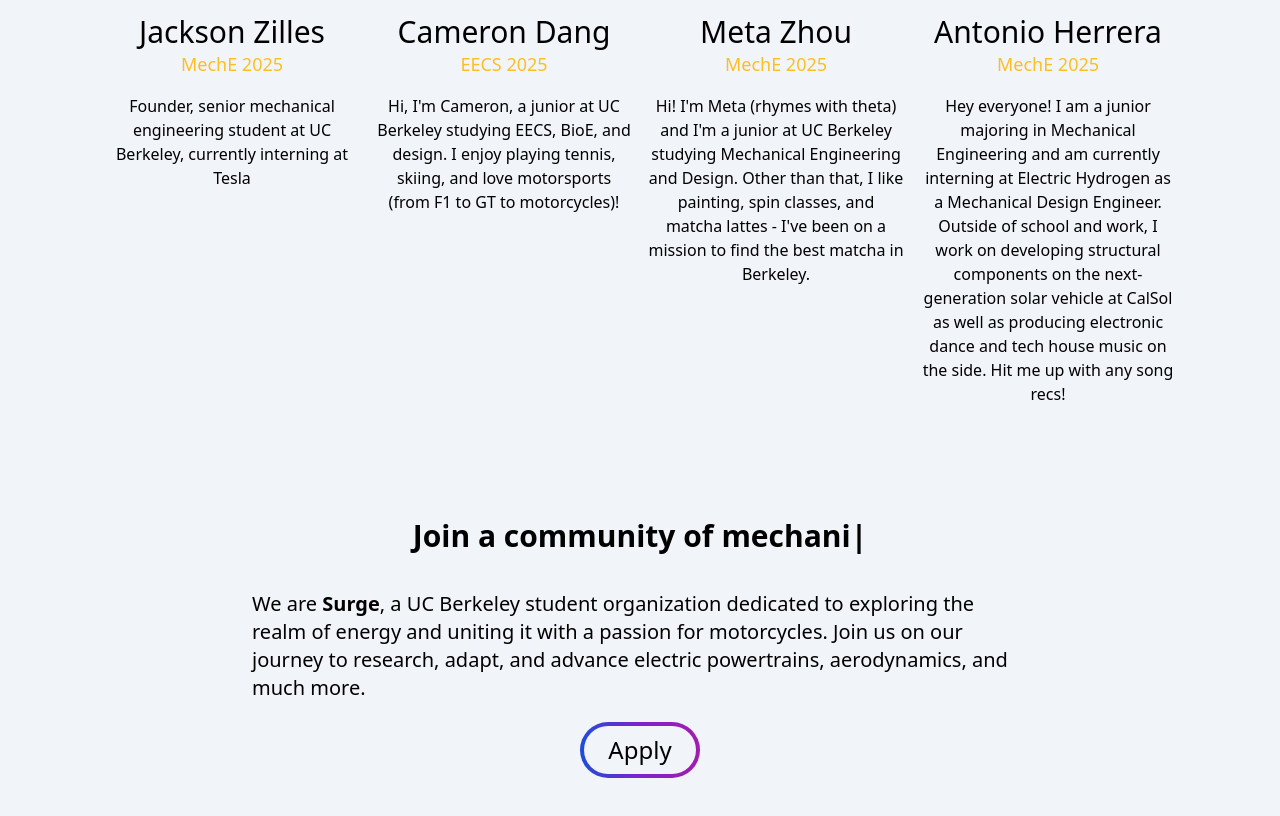
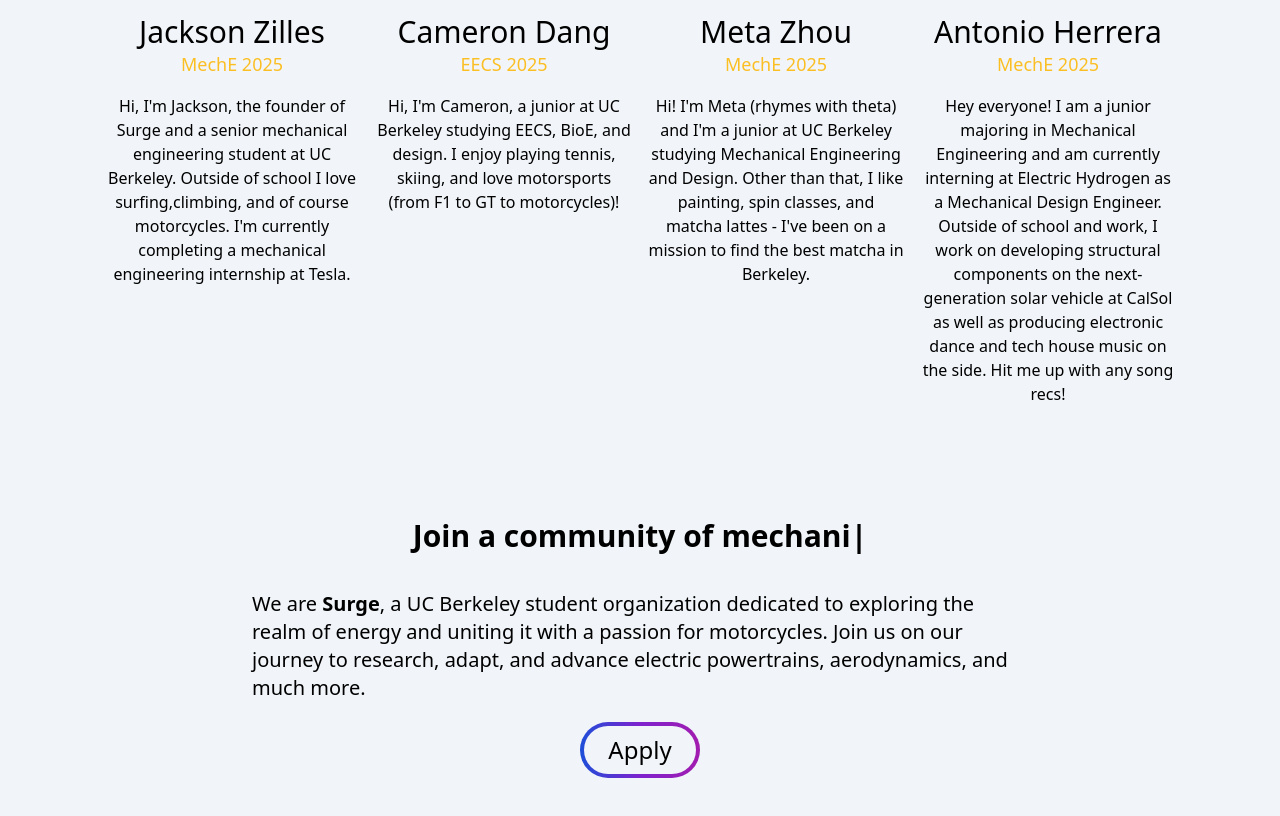
Before and after one commit to Surge-EMB/Surge-Website, a React (Create React App) app: page /about in a window 1280 px wide. Shown: the part 1934-2750 px from the top of the page. Built offline with nearby package versions, Linux system fonts and the light colour scheme.

Commit message:
Update Jack bio

```diff
--- a/src/components/About.jsx
+++ b/src/components/About.jsx
@@ -7,7 +7,7 @@ const teamMembers = [
     {
         name: 'Jackson Zilles',
         role: 'MechE 2025',
-        description: 'Founder, senior mechanical engineering student at UC Berkeley, currently interning at Tesla',
+        description: 'Hi, I\'m Jackson, the founder of Surge and a senior mechanical engineering student at UC Berkeley. Outside of school I love surfing,climbing, and of course motorcycles. I\'m currently completing a mechanical engineering internship at Tesla.',
         imageUrl: require('../assets/media/Team/Jackson.jpg'),
     },
     {
```
